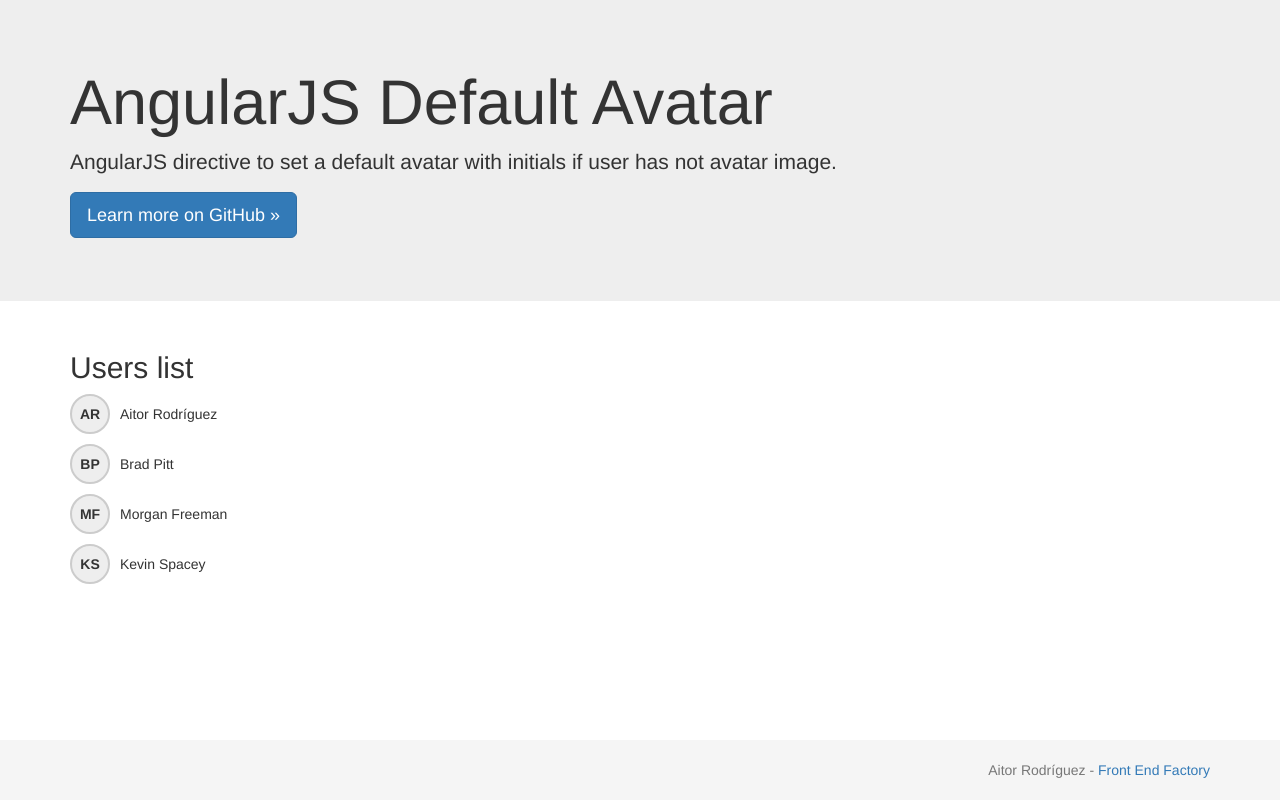
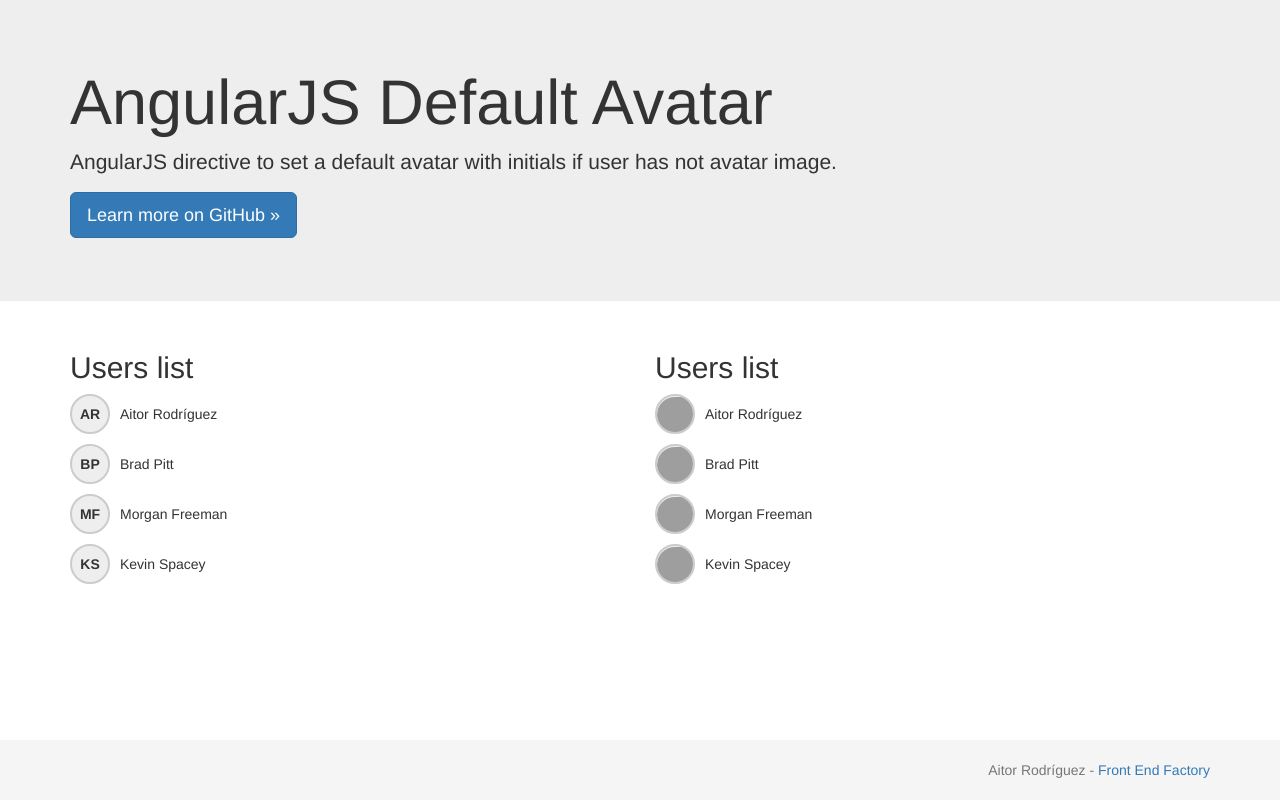
Before and after one commit to AitorRodriguez990/ng-default-avatar, a website: page example.html in a window 1280 px wide. Drawn offline with nearby package versions, Linux system fonts and the light colour scheme; grey boxes are pictures that could not be loaded.

Commit message:
Improve example

```diff
--- a/app/default-avatar.js
+++ b/app/default-avatar.js
@@ -23,7 +23,7 @@ angular.module('ngDefaultAvatar', []).directive('defaultAvatar', [
                 scope.hasImage = false;
 
                 if(scope.image !== undefined) {
-                    scope.hastImage = true;
+                    scope.hasImage = true;
                 } else {
                     if(scope.name.length) {
                         scope.initials = scope.name.charAt(0);
--- a/css/default-avatar.css
+++ b/css/default-avatar.css
@@ -9,4 +9,12 @@
     -webkit-border-radius: 40px;
     -moz-border-radius: 40px;
     border-radius: 40px;
+    overflow: hidden;
 }
+.default-avatar img {
+    height: 100%;
+    margin-top: -2px;
+    -webkit-border-radius: 40px;
+    -moz-border-radius: 40px;
+    border-radius: 40px;
+}
--- a/example.html
+++ b/example.html
@@ -27,6 +27,8 @@
         </div>
         <!-- CONTENT -->
         <div class="container content">
+            <div class="row">
+                <div class="col-xs-6">
                     <h2>Users list</h2>
                     <div class="item clearfix">
                         <div class="pull-left">
@@ -53,6 +55,35 @@
                         <div class="name pull-left">Kevin Spacey</div>
                     </div>
                 </div>
+                <div class="col-xs-6">
+                    <h2>Users list</h2>
+                    <div class="item clearfix">
+                        <div class="pull-left">
+                            <default-avatar name="'Aitor'" surname="'Rodriguez'" image="'http://www.frontendfactory.es/wp-content/uploads/2015/04/Avatar.jpg'"></default-avatar>
+                        </div>
+                        <div class="name pull-left">Aitor Rodríguez</div>
+                    </div>
+                    <div class="item clearfix">
+                        <div class="pull-left">
+                            <default-avatar name="'Brad'" surname="'Pitt'" image="'http://2.bp.blogspot.com/-CzQKugQkihU/UZqAlJIaM2I/AAAAAAAAAL8/Tdw3P4KUTPA/s1600/seven+3.jpg'"></default-avatar>
+                        </div>
+                        <div class="name pull-left">Brad Pitt</div>
+                    </div>
+                    <div class="item clearfix">
+                        <div class="pull-left">
+                            <default-avatar name="'Morgan'" surname="'Freeman'" image="'https://dejareviewer.files.wordpress.com/2012/10/morgan-freeman-plays-the-voice-of-reason-in-both-the-dark-knight-and-seven.jpg'"></default-avatar>
+                        </div>
+                        <div class="name pull-left">Morgan Freeman</div>
+                    </div>
+                    <div class="item clearfix">
+                        <div class="pull-left">
+                            <default-avatar name="'Kevin'" surname="'Spacey'" image="'https://s-media-cache-ak0.pinimg.com/564x/78/65/32/7865328d36d02635730a800e999bb9e5.jpg'"></default-avatar>
+                        </div>
+                        <div class="name pull-left">Kevin Spacey</div>
+                    </div>
+                </div>
+            </div>
+        </div>
 
         <!-- FOOTER -->
         <footer class="footer">
```
Lines whose indentation alone changed are shown as unchanged.
